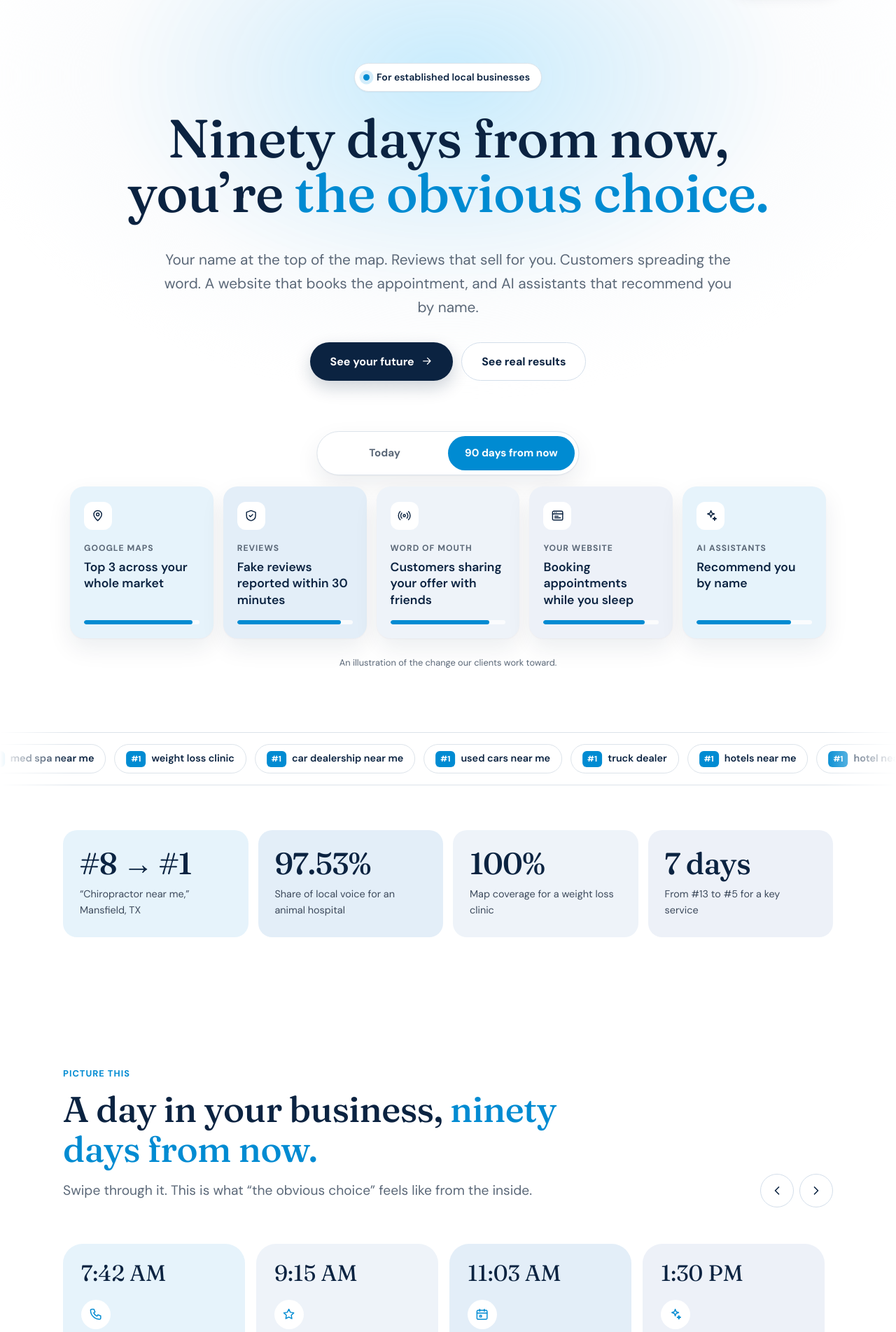
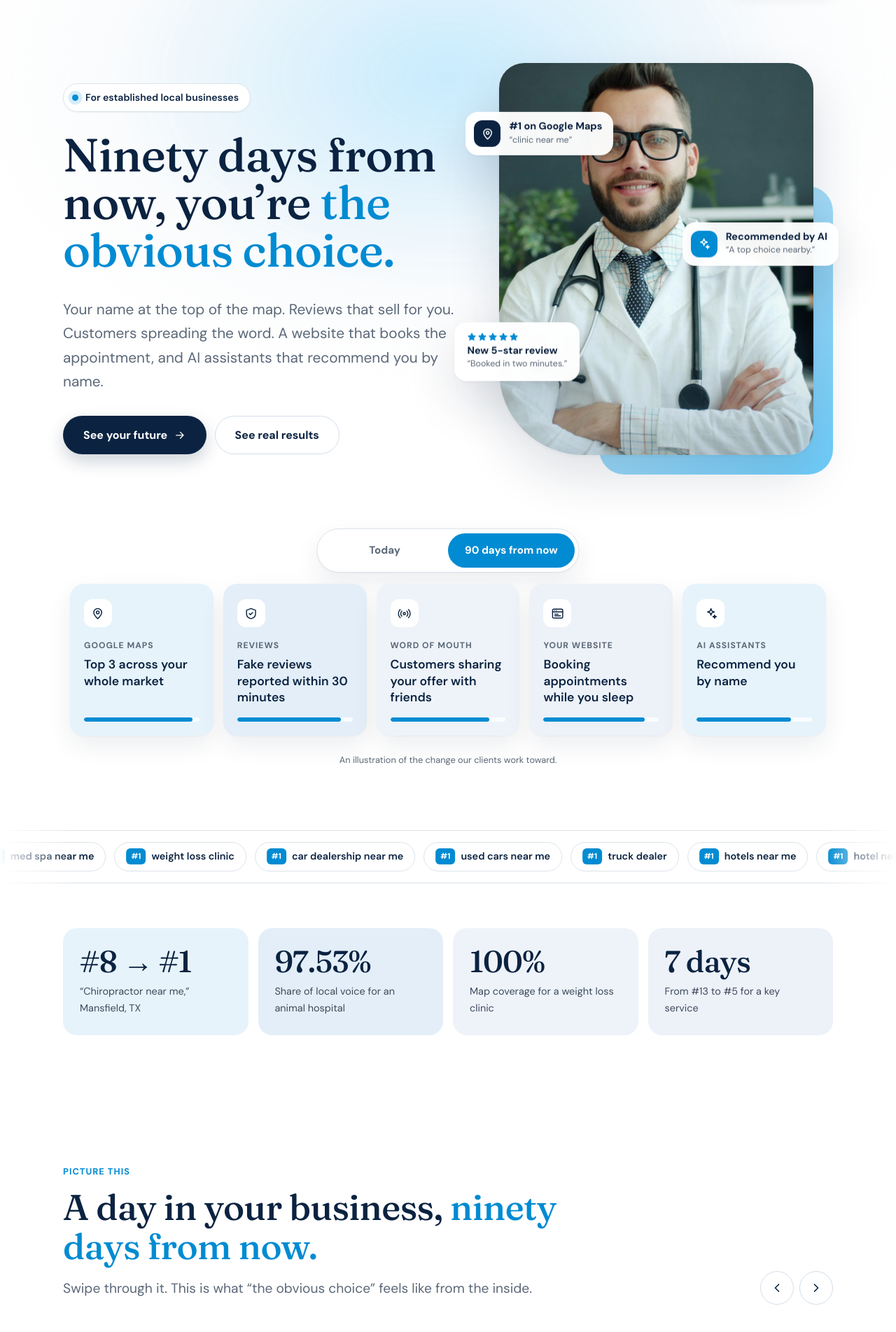
Before and after one commit to yrocconsulting/pmc, a WordPress theme: template wp-content/themes/progressive-marketing/front-page.php in a window 1280 px wide. Shown: the part 88-1991 px from the top of the page at 70% size. Run offline with PHP 8.4 and a stand-in for WordPress, Linux system fonts and the light colour scheme; the site name, menu and one post (Sample post) are stand-ins, and other content is empty; some libraries are stand-ins or nearby versions.

Commit message:
Add a photo to the home hero
Split hero with a portrait of a clinic owner (Unsplash License) and
floating result cards; the Today/90 days switch moves below. The image
can be replaced from the Customizer.

Co-Authored-By: Claude Opus 5.5 <noreply@anthropic.com>
Claude-Session: https://claude.ai/code/session_018pQ9Jxz9pM4me8uzc4osee

```diff
--- a/wp-content/themes/progressive-marketing/front-page.php
+++ b/wp-content/themes/progressive-marketing/front-page.php
@@ -16,7 +16,8 @@ foreach ( pmc_industries() as $ind ) {
 
 <section class="hero">
 	<div class="hero-sun" aria-hidden="true"></div>
-	<div class="container hero-center">
+	<div class="container hero-photo-split">
+		<div class="hero-copy">
 			<p class="pill" data-reveal><span class="pill-dot"></span> For established local businesses</p>
 			<h1 data-reveal>Ninety days from now, you’re <em>the obvious choice.</em></h1>
 			<p class="lead" data-reveal>Your name at the top of the map. Reviews that sell for you. Customers spreading the word. A website that books the appointment, and AI assistants that recommend you by name.</p>
@@ -24,6 +25,26 @@ foreach ( pmc_industries() as $ind ) {
 				<a class="btn btn-primary btn-lg" href="<?php echo esc_url( pmc_trial_url() ); ?>">See your future <?php echo pmc_icon( 'arrow' ); // phpcs:ignore ?></a>
 				<a class="btn btn-ghost btn-lg" href="#proof">See real results</a>
 			</div>
+		</div>
+		<figure class="hero-photo" data-reveal>
+			<div class="hero-photo-frame">
+				<img src="<?php echo esc_url( pmc_hero_image() ); ?>" width="960" height="1200" alt="<?php echo esc_attr( pmc_opt( 'hero_image_alt' ) ); ?>" fetchpriority="high">
+			</div>
+			<div class="hero-chip chip-rank" aria-hidden="true">
+				<span class="chip-icon"><?php echo pmc_icon( 'pin' ); // phpcs:ignore ?></span>
+				<span><strong>#1 on Google Maps</strong><small>“clinic near me”</small></span>
+			</div>
+			<div class="hero-chip chip-review" aria-hidden="true">
+				<span class="chip-stars"><?php echo str_repeat( pmc_icon( 'star' ), 5 ); // phpcs:ignore ?></span>
+				<span><strong>New 5-star review</strong><small>“Booked in two minutes.”</small></span>
+			</div>
+			<div class="hero-chip chip-ai" aria-hidden="true">
+				<span class="chip-icon"><?php echo pmc_icon( 'ai' ); // phpcs:ignore ?></span>
+				<span><strong>Recommended by AI</strong><small>“A top choice nearby.”</small></span>
+			</div>
+		</figure>
+	</div>
+	<div class="container">
 		<?php get_template_part( 'template-parts/future-toggle' ); ?>
 	</div>
 </section>
--- a/wp-content/themes/progressive-marketing/inc/customizer.php
+++ b/wp-content/themes/progressive-marketing/inc/customizer.php
@@ -21,6 +21,8 @@ function pmc_defaults() {
 		'vet_eval_url'   => '',
 		'auto_eval_url'  => '',
 		'topbar_text'    => '',
+		'hero_image'     => '',
+		'hero_image_alt' => 'Smiling clinic owner in a white coat, arms crossed, in his practice',
 		'notify_email'   => '',
 		'webhook_url'    => '',
 		'thankyou_text'  => 'Thanks! Your PMC Driveby trial request is in. We’ll check your Google Business Profile and get back to you within one business day.',
@@ -71,6 +73,7 @@ function pmc_customize_register( $wp_customize ) {
 		'vet_eval_url'  => array( 'Growth360 Veterinary: Executive Evaluation URL (blank = current HighLevel form)', 'url', 'esc_url_raw' ),
 		'auto_eval_url' => array( 'Growth360 Automotive: Executive Evaluation URL (blank = current HighLevel form)', 'url', 'esc_url_raw' ),
 		'topbar_text'   => array( 'Top bar announcement (blank hides it)', 'text', 'sanitize_text_field' ),
+		'hero_image_alt' => array( 'Home hero image description (alt text)', 'text', 'sanitize_text_field' ),
 		'notify_email'  => array( 'Backup form only: send submissions to (blank = public email)', 'email', 'sanitize_email' ),
 		'webhook_url'   => array( 'Backup form only: forward submissions to webhook URL (HighLevel inbound webhook)', 'url', 'esc_url_raw' ),
 		'thankyou_text' => array( 'Backup form only: message shown after sending', 'textarea', 'sanitize_textarea_field' ),
@@ -96,3 +99,32 @@ function pmc_customize_register( $wp_customize ) {
 	}
 }
 add_action( 'customize_register', 'pmc_customize_register' );
+
+/**
+ * Home hero image control (Media Library picker).
+ *
+ * @param WP_Customize_Manager $wp_customize Manager.
+ */
+function pmc_customize_hero_image( $wp_customize ) {
+	$wp_customize->add_setting( 'pmc_hero_image', array( 'default' => '', 'sanitize_callback' => 'esc_url_raw' ) );
+	$wp_customize->add_control(
+		new WP_Customize_Image_Control(
+			$wp_customize,
+			'pmc_hero_image',
+			array(
+				'label'       => 'Home hero image',
+				'description' => 'Portrait photo, about 960 × 1200. Leave empty to use the built-in image.',
+				'section'     => 'pmc_options',
+			)
+		)
+	);
+}
+add_action( 'customize_register', 'pmc_customize_hero_image', 20 );
+
+/**
+ * URL of the home hero image.
+ */
+function pmc_hero_image() {
+	$url = pmc_opt( 'hero_image' );
+	return $url ? $url : pmc_img( 'hero-owner.jpg' );
+}
--- a/wp-content/themes/progressive-marketing/style.css
+++ b/wp-content/themes/progressive-marketing/style.css
@@ -210,6 +210,40 @@ p { margin: 0 0 1em; }
 .hero-note { display: flex; flex-wrap: wrap; align-items: center; gap: .4em .7em; margin: 22px 0 0; font-size: .9rem; color: var(--muted); }
 .hero-note .icon { color: var(--green); margin-left: .5em; }
 .hero-note .icon:first-child { margin-left: 0; }
+
+/* Hero with photo */
+.hero-photo-split { position: relative; display: grid; grid-template-columns: 1.08fr .92fr; gap: clamp(32px, 5vw, 72px); align-items: center; }
+.hero-photo-split h1 { font-size: clamp(2.6rem, 5.2vw, 4.4rem); max-width: 11em; }
+.hero-photo-split .lead { max-width: 34em; }
+.hero-photo { position: relative; margin: 0; padding: 0 28px 28px 0; isolation: isolate; }
+.hero-photo-frame { position: relative; border-radius: 36px 36px 36px 120px; overflow: hidden; aspect-ratio: 4 / 5; box-shadow: var(--shadow-lg); background: var(--sky); }
+.hero-photo-frame img { width: 100%; height: 100%; object-fit: cover; object-position: center top; }
+.hero-photo-frame::after { content: ""; position: absolute; inset: 0; background: linear-gradient(180deg, transparent 60%, rgba(11, 35, 65, .18)); }
+.hero-photo::before { content: ""; position: absolute; right: 0; bottom: 0; width: 70%; height: 70%; border-radius: 36px; background: linear-gradient(135deg, var(--sky-2), var(--sky-accent)); z-index: -1; }
+.hero-chip { position: absolute; display: flex; align-items: center; gap: 12px; padding: 12px 16px 12px 12px; border-radius: 18px; background: rgba(255, 255, 255, .96); box-shadow: var(--shadow-lg); backdrop-filter: blur(6px); animation: chipFloat 7s ease-in-out infinite; }
+.hero-chip strong { display: block; font-size: .9rem; color: var(--ink); line-height: 1.2; }
+.hero-chip small { display: block; font-size: .78rem; color: var(--muted); }
+.chip-icon { display: inline-flex; align-items: center; justify-content: center; width: 38px; height: 38px; border-radius: 12px; background: var(--navy); color: #fff; flex: none; }
+.chip-stars { display: inline-flex; gap: 1px; color: var(--blue); }
+.chip-stars .icon { width: 14px; height: 14px; fill: currentColor; }
+.chip-review { flex-direction: column; align-items: flex-start; gap: 4px; padding: 14px 18px; }
+.chip-rank { top: 12%; left: -48px; }
+.chip-review { bottom: 22%; left: -64px; animation-delay: -2.3s; }
+.chip-ai { top: 40%; right: -8px; animation-delay: -4.6s; }
+.chip-ai .chip-icon { background: var(--blue); }
+@keyframes chipFloat { 50% { transform: translateY(-8px); } }
+.hero-photo-split + .container .ft { margin-top: clamp(48px, 6vw, 80px); }
+@media (max-width: 960px) {
+	.hero-photo-split { grid-template-columns: 1fr; }
+	.hero-photo { max-width: 460px; margin: 8px auto 0; }
+	.chip-rank { left: -8px; top: -18px; }
+	.chip-review { left: -12px; }
+	.chip-ai { right: 0; }
+}
+@media (max-width: 480px) {
+	.hero-chip { transform: scale(.9); }
+	.chip-ai { display: none; }
+}
 
 /* Today ↔ Future switch */
 .ft { margin: clamp(48px, 6vw, 72px) auto 0; max-width: 1080px; text-align: left; }
```
Also changed, not shown: README.md, wp-content/themes/progressive-marketing/assets/img/hero-owner.jpg (added), wp-content/themes/progressive-marketing/assets/img/og-image.jpg, wp-content/themes/progressive-marketing/screenshot.png. Lines whose indentation alone changed are shown as unchanged.
